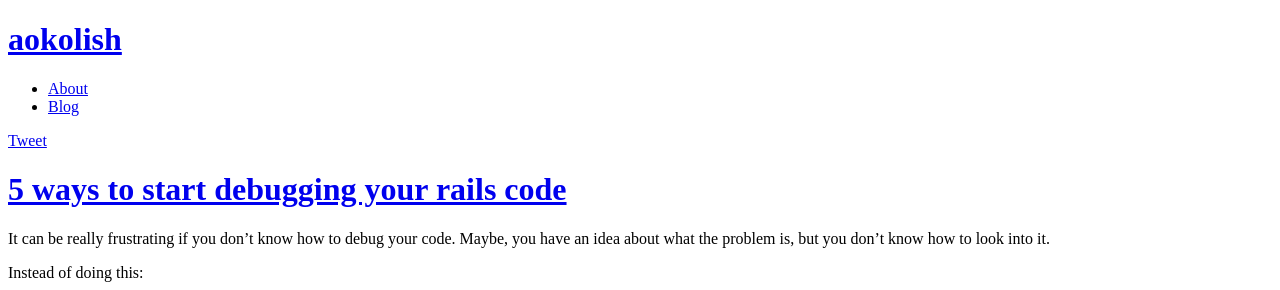
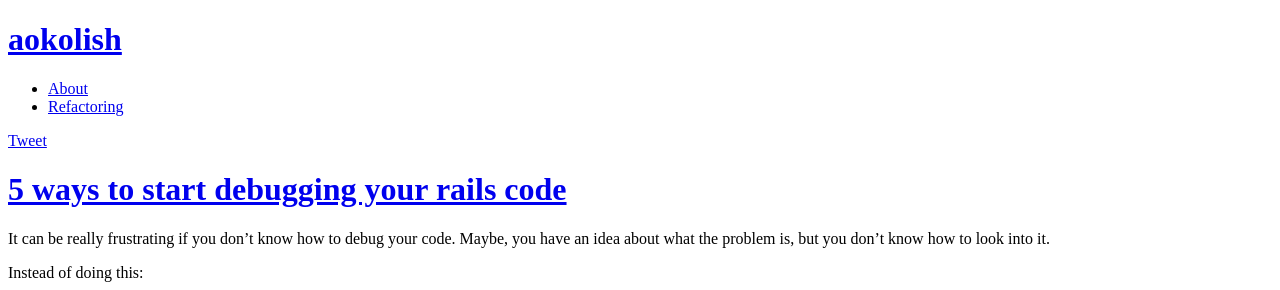
Before and after one commit to ao140505/ao140505.github.io, a Jekyll site: the page built from index.html, in a window 1280 px wide and 900 px high. Shown: the top 290 px of the window. Built offline with Jekyll 4.4.1, drawn with Linux system fonts in a browser that asks for light colours; some web fonts are replaced; Markdown is read by kramdown in place of the engine named in the settings; comment, search, counter and statistics services are not loaded.

Commit message:
add link to refactoring pitch

```diff
--- a/_layouts/layout.html
+++ b/_layouts/layout.html
@@ -30,7 +30,7 @@
           <div id="header-nav">
             <ul class="main-menu">
               <li><a href="/about/">About</a></li>
-              <li><a href="/">Blog</a></li>
+              <li><a href="/refactoring-on-rails/">Refactoring</a></li>
             </ul>
             <a href="https://twitter.com/share" class="twitter-share-button" data-via="aokolish">Tweet</a>
             <script>!function(d,s,id){var js,fjs=d.getElementsByTagName(s)[0],p=/^http:/.test(d.location)?'http':'https';if(!d.getElementById(id)){js=d.createElement(s);js.id=id;js.src=p+'://platform.twitter.com/widgets.js';fjs.parentNode.insertBefore(js,fjs);}}(document, 'script', 'twitter-wjs');</script>
```
